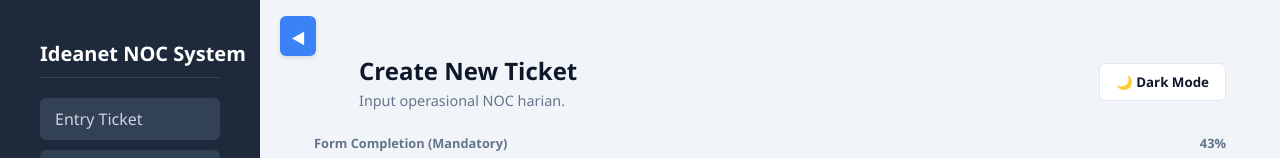
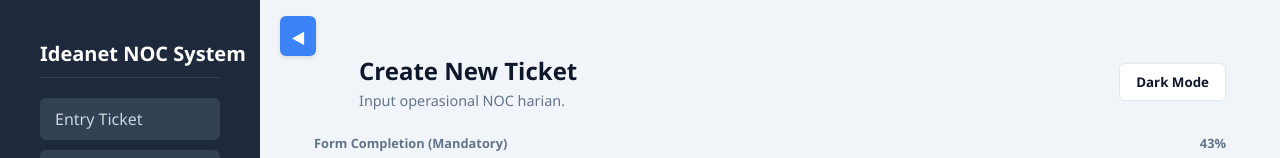
Before and after one commit to Faidillah-Abdul-Aziz/NOC, a React (Vite) app: page / in a window 1280 px wide. Shown: the top 158 px of the page. Built offline with nearby package versions, Linux system fonts and the light colour scheme; no server answers.

Commit message:
name update

```diff
--- a/src/pages/TicketEntry.jsx
+++ b/src/pages/TicketEntry.jsx
@@ -212,7 +212,7 @@ const TicketEntry = ({ isDarkMode, toggleDarkMode }) => {
           <p style={{ margin: '4px 0 0', fontSize: '0.9rem', color: 'var(--text-muted)' }}>Input operasional NOC harian.</p>
         </div>
         <button className="btn-secondary" onClick={toggleDarkMode}>
-          {isDarkMode ? '☀️ Light Mode' : '🌙 Dark Mode'}
+          {isDarkMode ? 'Light Mode' : 'Dark Mode'}
         </button>
       </div>
 
@@ -383,7 +383,7 @@ const TicketEntry = ({ isDarkMode, toggleDarkMode }) => {
                 <div className="input-group">
                   <label className="noc-label required">NOC In Charge</label>
                   <select className="noc-input" name="NOC" value={formData["NOC"]} onChange={handleChange} required>
-                    <option value="">-- Pilih NOC --</option><option value="Faidillah">Faidillah</option><option value="Yudi">Yudi</option><option value="Adit">Adit</option><option value="Miko">Miko</option>
+                    <option value="">-- Pilih NOC --</option><option value="Faidillah">Faidillah</option><option value="Wahyudi">Wahyudi</option><option value="Aditya">Aditya</option><option value="Jatmiko">Jatmiko</option>
                   </select>
                 </div>
                 <div className="input-group">
```
